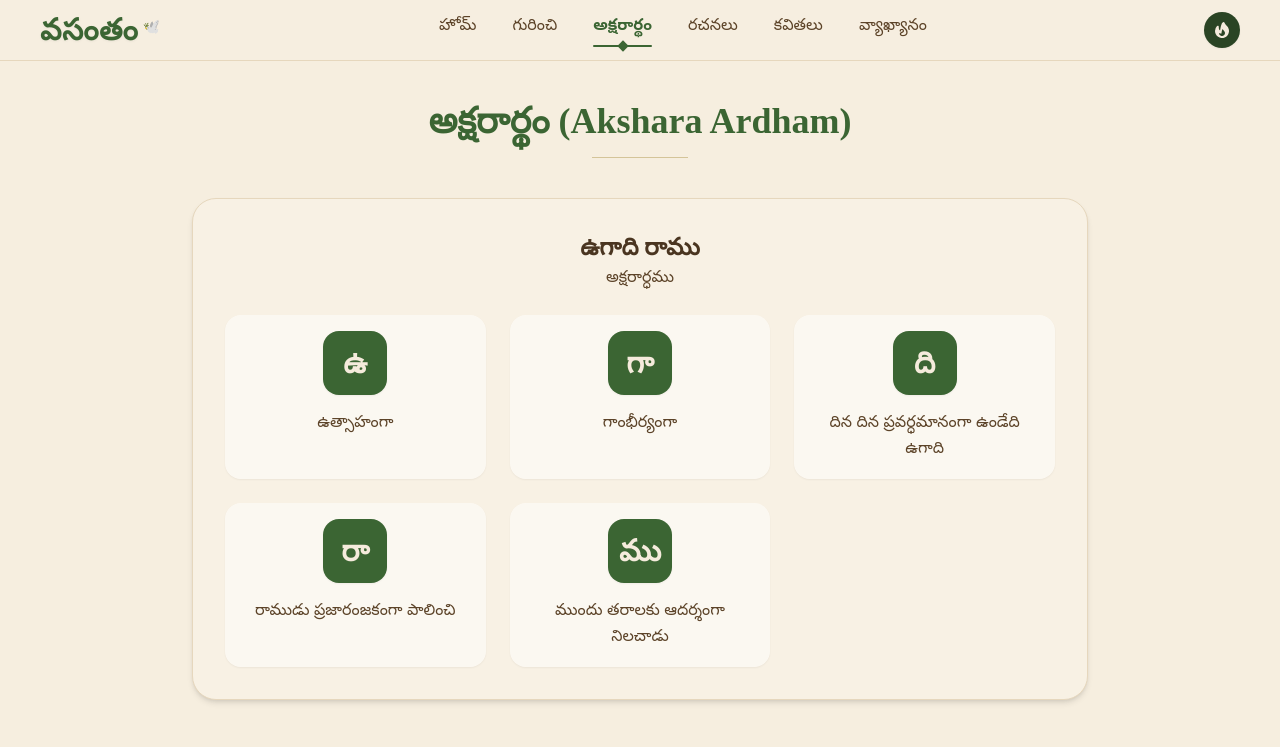
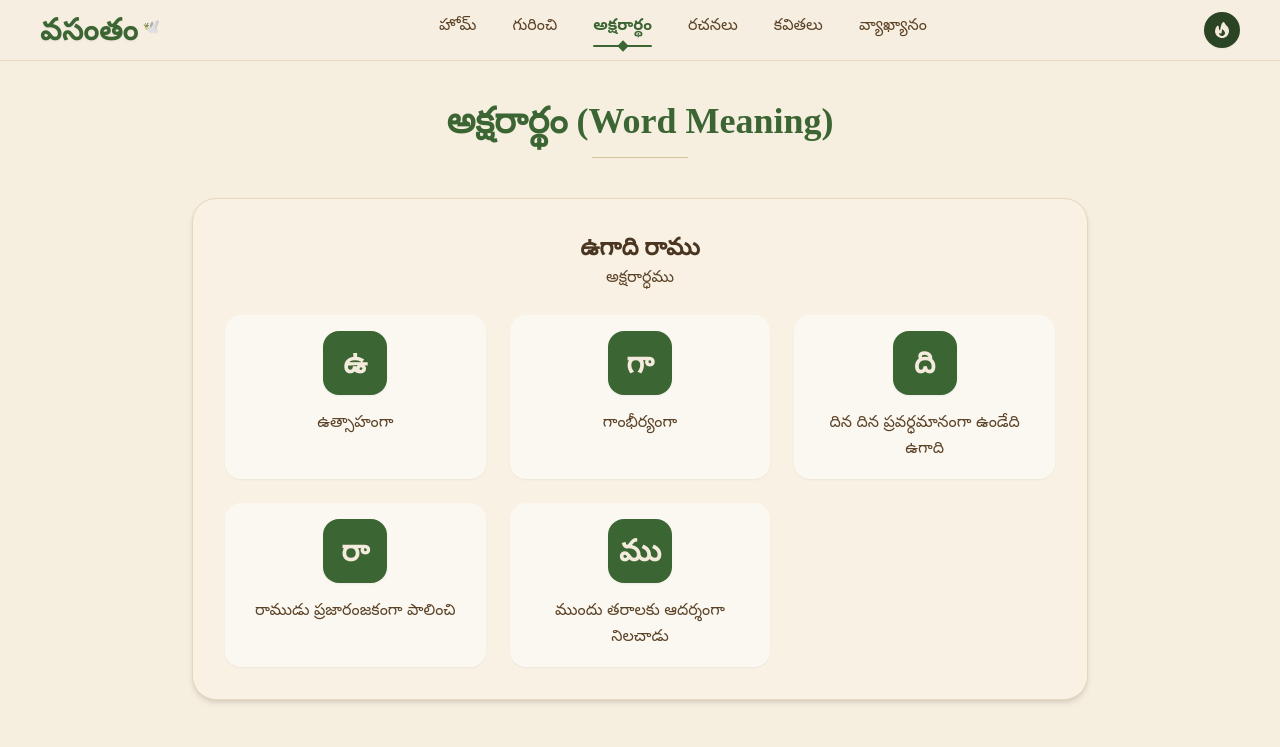
Before and after one commit to kumartatikonda1119/vasantham, a React (Vite) app in the folder frontend/: page /meaning in a window 1280 px wide. Shown: the top 747 px of the page. Built offline with nearby package versions, Linux system fonts and the light colour scheme; a web font is replaced by a local one.

Commit message:
Update AksharaPage heading translation

```diff
--- a/frontend/src/pages/AksharaPage.jsx
+++ b/frontend/src/pages/AksharaPage.jsx
@@ -10,7 +10,7 @@ const AksharaPage = () => {
         {/* Header */}
         <div className="text-center mb-10">
           <h1 className="font-serif text-3xl md:text-4xl font-bold text-[#3B6533] mb-2">
-            అక్షరార్థం (Akshara Ardham)
+            అక్షరార్థం (Word Meaning)
           </h1>
           <div className="h-[1px] w-24 bg-[#A08530]/40 mx-auto mt-4"></div>
         </div>
```
